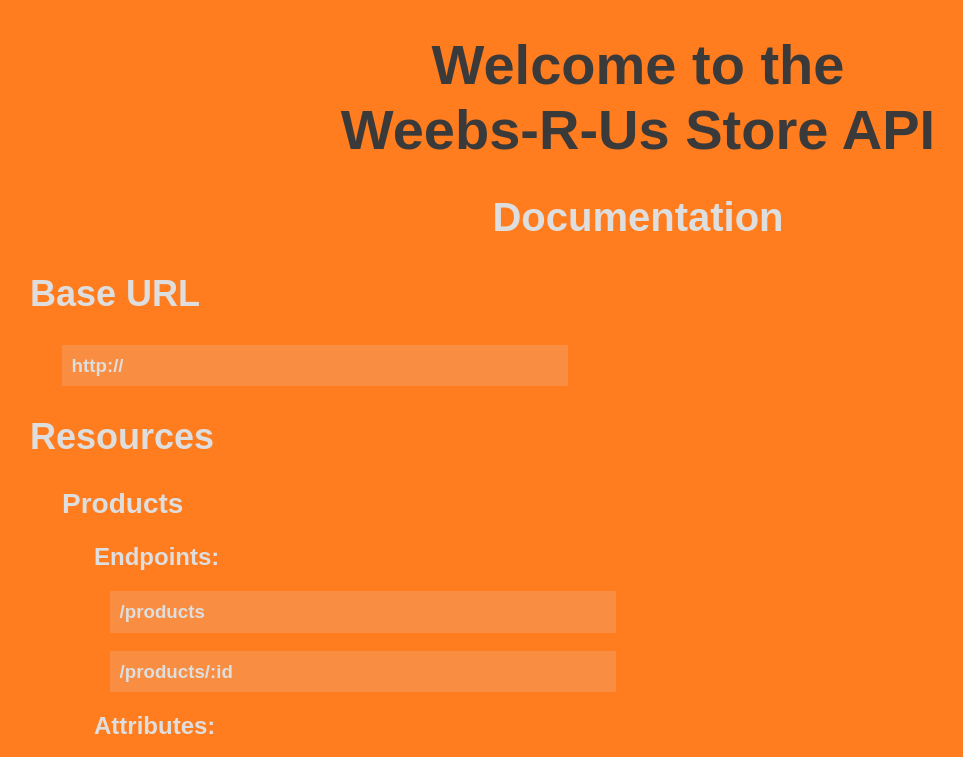
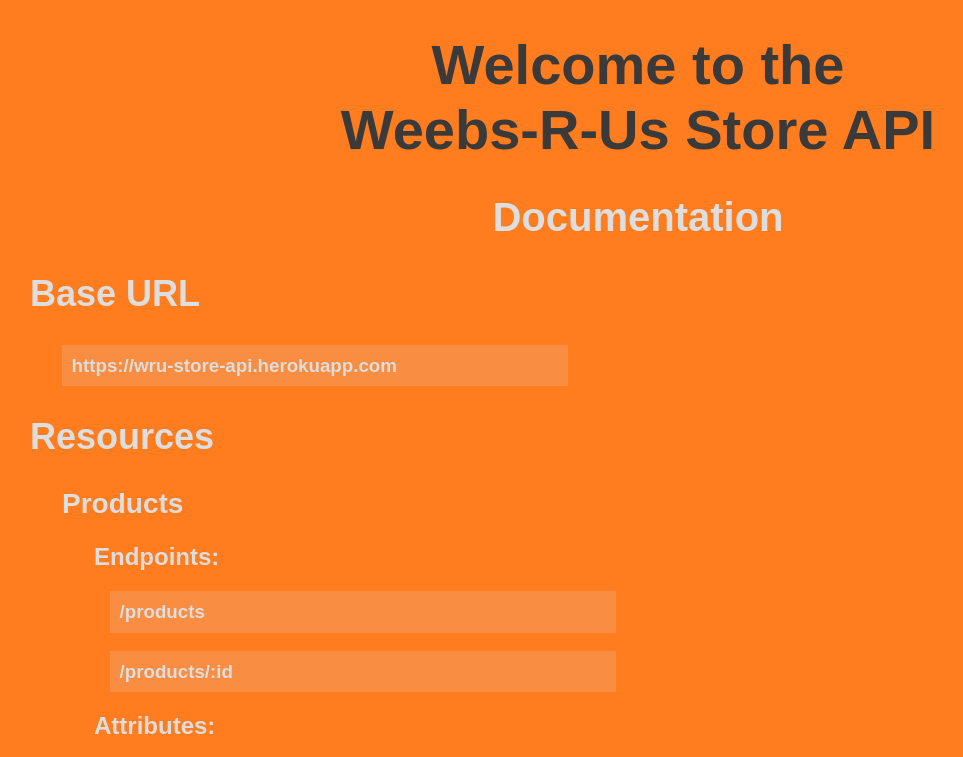
Before and after one commit to katlizf/weebs-r-us-store-api, a website: page public/index.html in a window 1280 px wide. Shown: the top 757 px of the page, without its empty margins (2-965 px from the left). Drawn offline with Linux system fonts and the light colour scheme; a web font is replaced by a local one.

Commit message:
added base url

```diff
--- a/public/index.html
+++ b/public/index.html
@@ -15,7 +15,7 @@
     <h2 class='documentation'>Documentation</h2>
     <div>
         <h2 class='title'>Base URL</h2>
-        <h3 class='base'>http://</h3>
+        <h3 class='base'>https://wru-store-api.herokuapp.com</h3>
     </div>
     <h2 class='title'>Resources</h2>
     <div>
```
